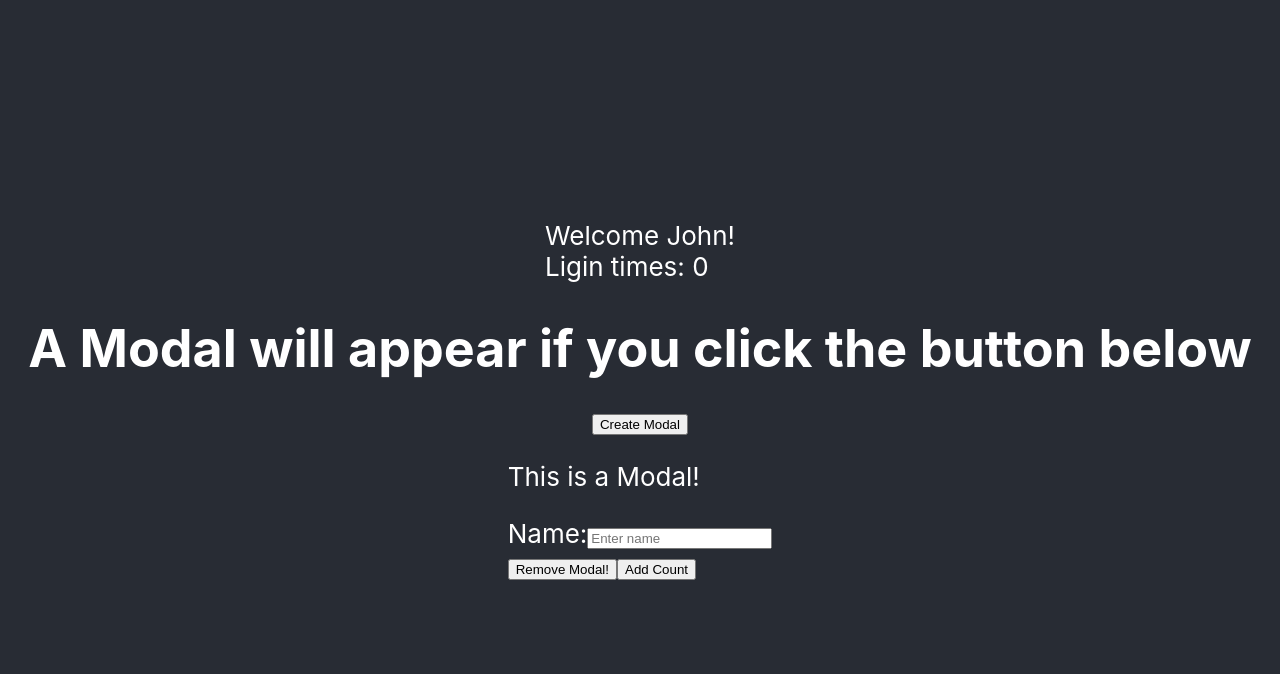
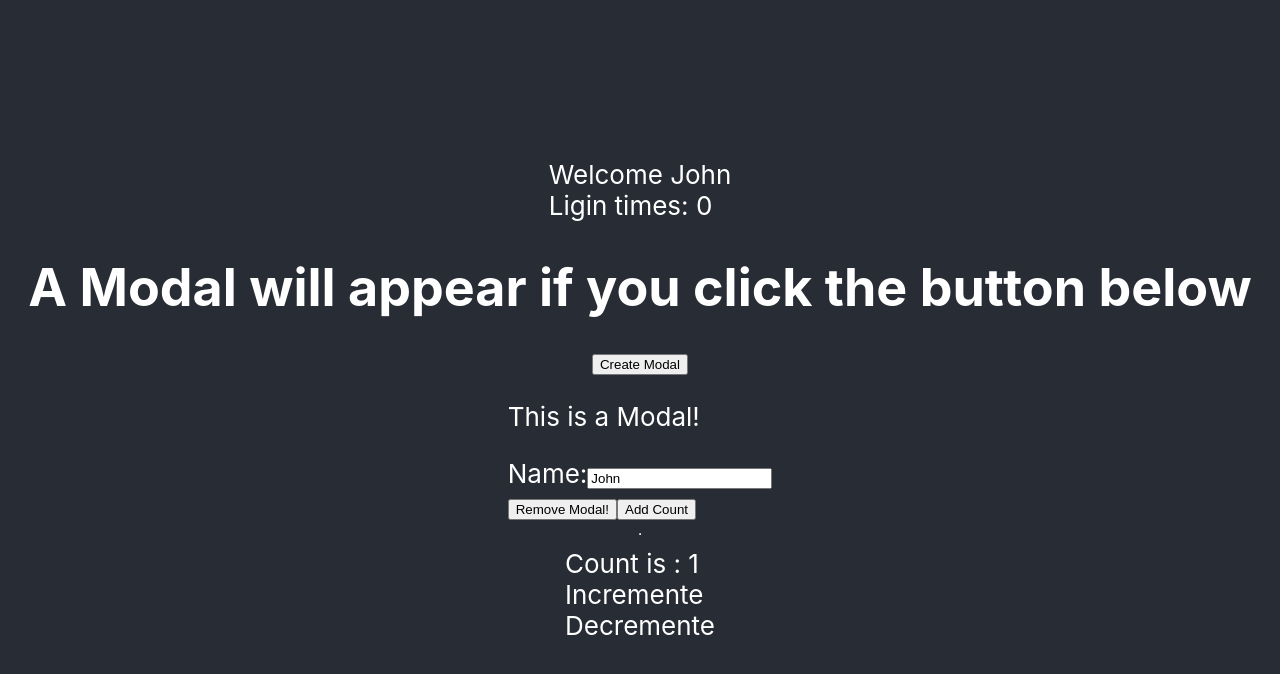
Before and after one commit to ojrealdev/react-learning-alg-expert, a React (Create React App) app: page / in a window 1280 px wide. Both pictures are taken after a click on the button "Create Modal". Shown: the top 674 px of the page. Built offline with nearby package versions, Linux system fonts and the light colour scheme.

Commit message:
implemented useReducer

```diff
--- a/src/App.js
+++ b/src/App.js
@@ -1,9 +1,9 @@
-import { useEffect, useState } from 'react';
+import { useEffect, useReducer, useState } from 'react';
 import './App.css';
 
 export default function App() {
 	const [isClicked, setIsClicked] = useState(false);
-	const [name, setName] = useState('John!');
+	const [name, setName] = useState('John');
 	const [count, setCount] = useState(0);
 
 	useEffect(() => {}, []);
@@ -28,24 +28,28 @@ export default function App() {
 						isClicked={isClicked}
 						setIsClicked={setIsClicked}
 						setName={setName}
+						name={name}
 						setCount={setCount}
 					>
 						<div>
 							<label htmlFor='name'>Name:</label>
 							<input
-								placeholder='Enter name'
+								placeholder={'Enter name'}
 								id='name'
+								value={name}
 								onChange={(event) => setName(event.target.value)}
 							/>
 						</div>
 					</Modal>
 				) : null}
+				<hr />
+				<Counter />
 			</header>
 		</div>
 	);
 }
 
-function Modal({ isClicked, setIsClicked, setCount, children }) {
+function Modal({ name, setIsClicked, setCount, children }) {
 	const handleClick = (event) => {
 		console.log(event);
 		setIsClicked(false);
@@ -66,3 +70,28 @@ function Modal({ isClicked, setIsClicked, setCount, children }) {
 		</div>
 	);
 }
+
+function Counter() {
+	const reducer = (state, action) => {
+		switch (action.type) {
+			case 'increment':
+				return { num: state.num + action.num };
+			case 'decrement':
+				return { num: state.num - 1 };
+			default:
+				return { num: state.num };
+		}
+	};
+
+	const [state, dispatch] = useReducer(reducer, { num: 1 });
+
+	return (
+		<div>
+			<div>Count is : {state.num} </div>
+			<div onClick={() => dispatch({ type: 'increment', num: 2 })}>
+				Incremente
+			</div>
+			<div onClick={() => dispatch({ type: 'decrement' })}>Decremente</div>
+		</div>
+	);
+}
```
